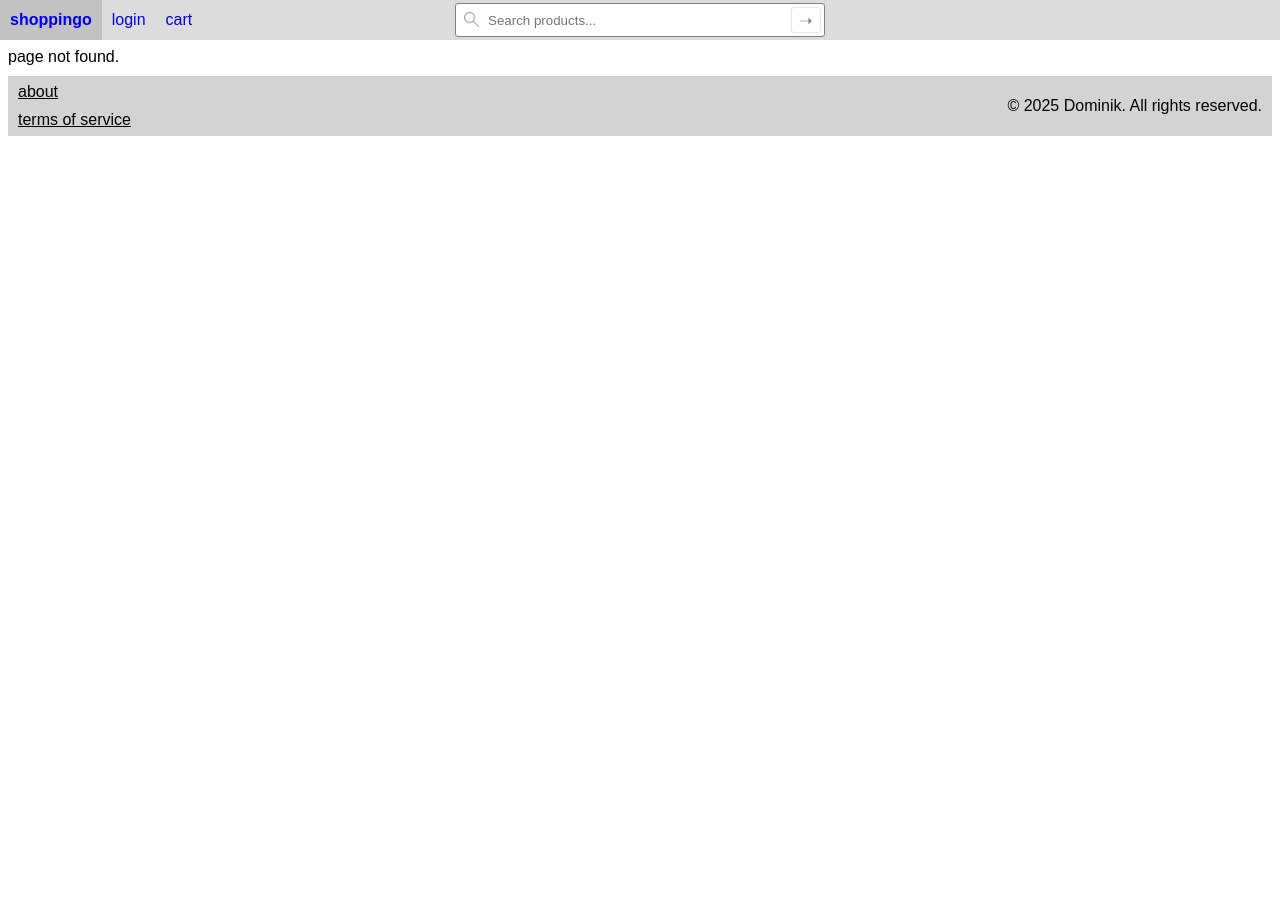
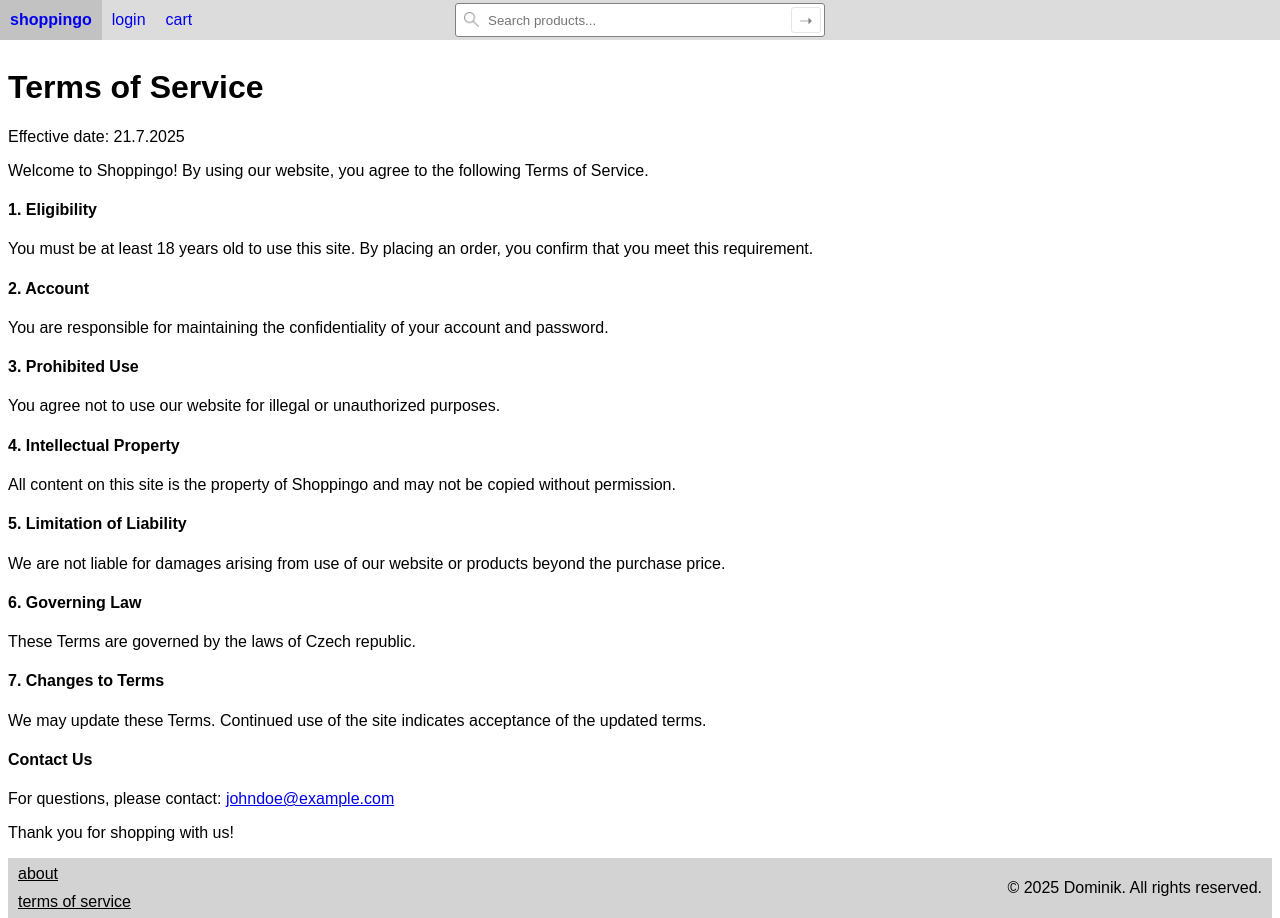
Before and after one commit to dominik74/eshop, a React (Vite) app: page /tos in a window 1280 px wide. Before the commit this address had no page. Before the commit the page ends 800 px from the top, so only its background shows below. Built offline with nearby package versions, Linux system fonts and the light colour scheme.

Commit message:
add terms of service page

```diff
--- a/src/components/RoutesWrapper.tsx
+++ b/src/components/RoutesWrapper.tsx
@@ -20,6 +20,7 @@ import CartPage from './pages/CartPage'
 import type { OrderItem } from '../types/OrderItem'
 import type { OrderItemDto } from '../types/dtos/OrderItemDto'
 import Footer from './pages/Footer'
+import TermsOfServicePage from './pages/TermsOfServicePage'
 
 export default function RoutesWrapper() {
   const [errorMessage, setErrorMessage] = useState<string>('');
@@ -110,6 +111,7 @@ export default function RoutesWrapper() {
                 <Route path="/register" element={<AuthPage setErrorMessage={setErrorMessage} setUser={setUser} isLoginPage={false} />} />
                 <Route path="/search" element={<SearchResultsPage setErrorMessage={setErrorMessage} orderItems={orderItems} setOrderItems={setOrderItems} />} />
                 <Route path="/cart" element={<CartPage orderItems={orderItems} setOrderItems={setOrderItems} user={user} setUser={setUser} setErrorMessage={setErrorMessage} />} />
+                <Route path="/tos" element={<TermsOfServicePage />} />
                 <Route path="/error" element={<ErrorPage />} />
                 <Route path="*" element={<PageNotFoundPage />} />
 
--- a/src/components/pages/Footer.tsx
+++ b/src/components/pages/Footer.tsx
@@ -6,7 +6,7 @@ export default function Footer() {
         <div className={s.component}>
             <div className={s.left}>
                 <Link to="/">about</Link>
-                <Link to="/cart">terms of service</Link>
+                <Link to="/tos">terms of service</Link>
             </div>
 
             <div className={s.right}>
--- /dev/null
+++ b/src/components/pages/TermsOfServicePage.tsx
@@ -0,0 +1,37 @@
+export default function TermsOfServicePage() {
+    return (
+        <>
+    <h1>Terms of Service</h1>
+    <p>Effective date: 21.7.2025</p>
+
+    <p>Welcome to Shoppingo! By using our website, you agree to the following Terms of Service.</p>
+
+    <h4>1. Eligibility</h4>
+    <p>You must be at least 18 years old to use this site. By placing an order, you confirm that you meet this requirement.</p>
+
+    <h4>2. Account</h4>
+    <p>You are responsible for maintaining the confidentiality of your account and password.</p>
+
+    <h4>3. Prohibited Use</h4>
+    <p>You agree not to use our website for illegal or unauthorized purposes.</p>
+
+    <h4>4. Intellectual Property</h4>
+    <p>All content on this site is the property of Shoppingo and may not be copied without permission.</p>
+
+    <h4>5. Limitation of Liability</h4>
+    <p>We are not liable for damages arising from use of our website or products beyond the purchase price.</p>
+
+    <h4>6. Governing Law</h4>
+    <p>These Terms are governed by the laws of Czech republic.</p>
+
+    <h4>7. Changes to Terms</h4>
+    <p>We may update these Terms. Continued use of the site indicates acceptance of the updated terms.</p>
+
+    <h4>Contact Us</h4>
+    <p>For questions, please contact: <a href="mailto:johndoe@example.com">johndoe@example.com</a></p>
+
+    <p>Thank you for shopping with us!</p>
+
+        </>
+    )
+}
```
